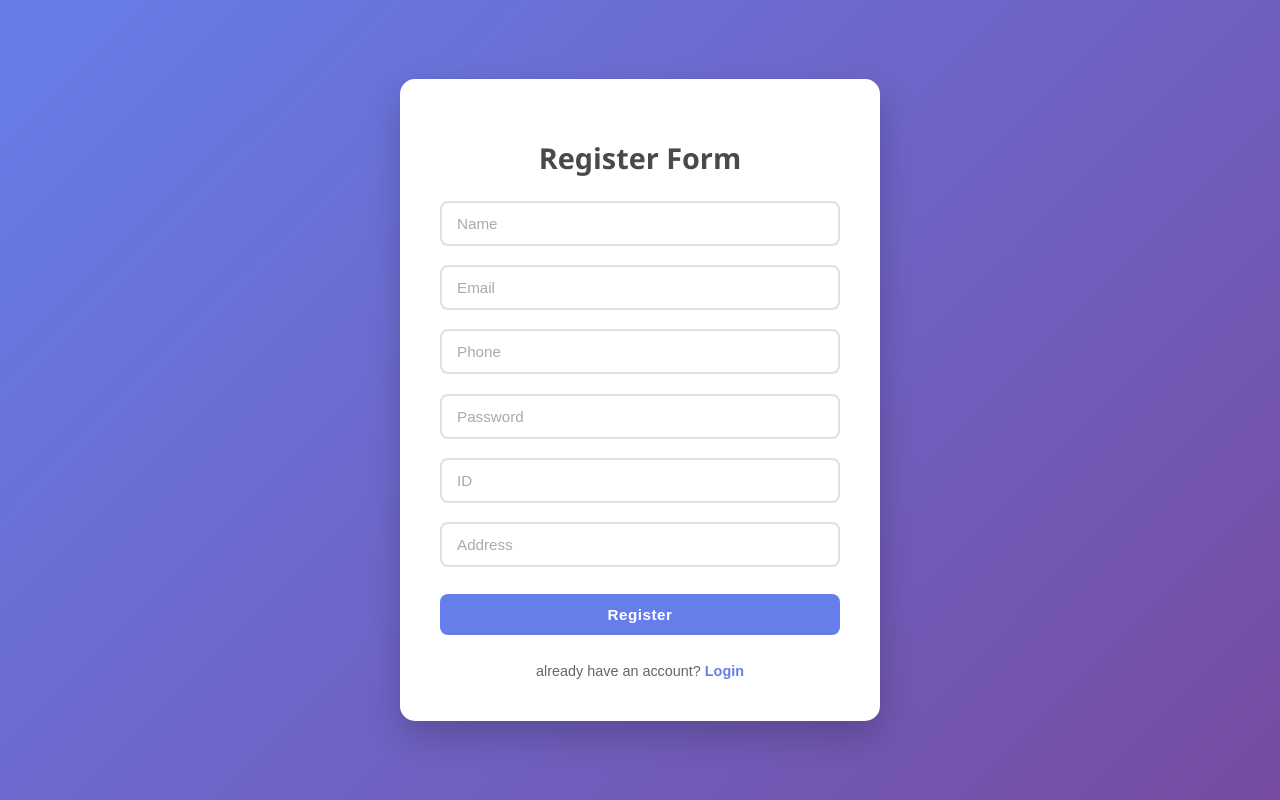
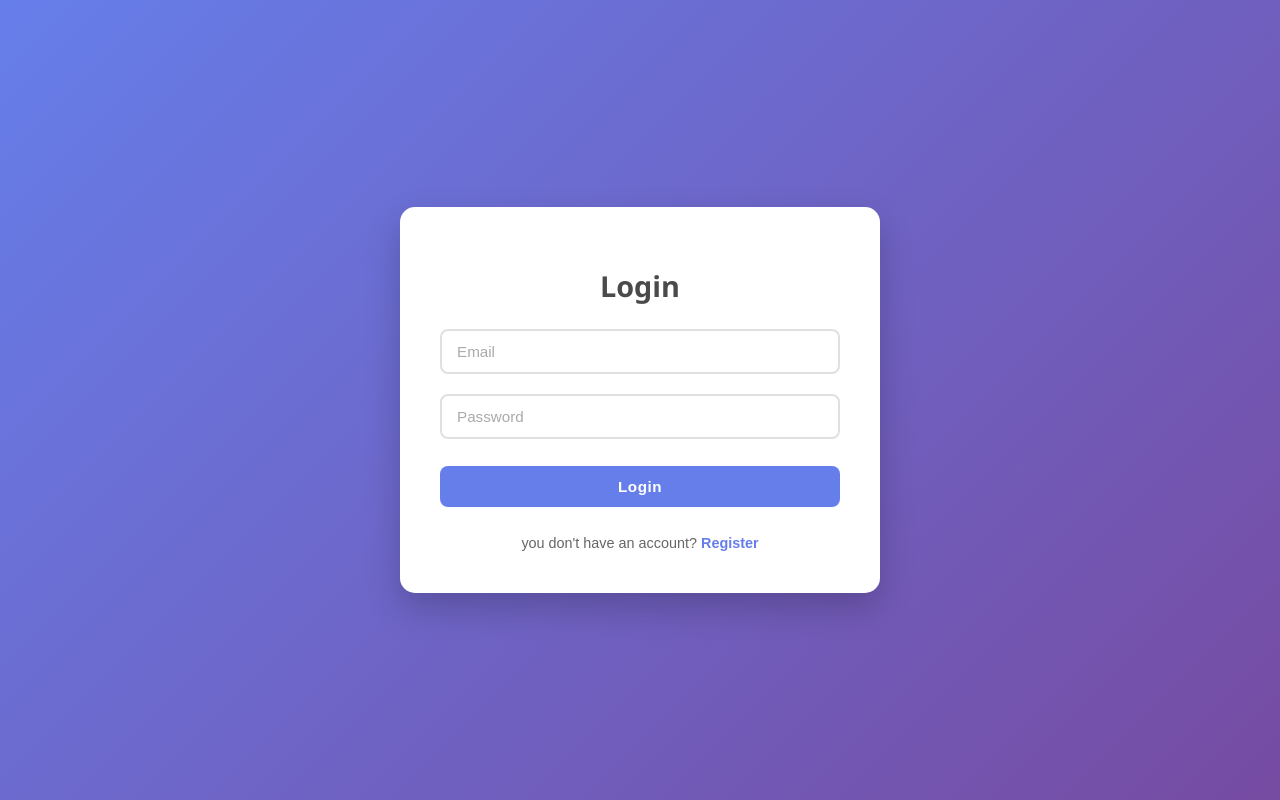
Before and after one commit to aman-2121/E-commerce, a PHP site: page /register.php in a window 1280 px wide. Run offline with PHP 8.4, Linux system fonts and the light colour scheme.

Commit message:
modify login page

```diff
--- a/register.php
+++ b/register.php
@@ -97,7 +97,25 @@ $conn->close();
 </head>
 <body>
 
-   <div class="form" id="register">
+   <div class="form" id="login">
+    <h1>Login</h1>
+    <form action="" method="POST">
+        <div class="input">
+            <input type="email" name="email" id="" placeholder="Email" required>
+        </div>
+        <div class="input">
+            <input type="password" name="password" placeholder="Password" required>
+        </div>
+        <div class="input">
+            <input type="submit" name="login" value="Login">
+        </div>
+        <div class="toggle-btn">
+            <button type="button" onclick="toggleform('register')">you don't have an account? <span class="aman">Register</span></button>
+        </div>
+    </form>
+   </div>
+
+   <div class="form" id="register" style="display: none;">
     <h1>Register Form</h1>
    <form action="" method="POST">
         <div class="input">
@@ -127,24 +145,6 @@ $conn->close();
    </form>
    </div>
 
-   <div class="form" id="login" style="display: none;">
-    <h1>Login</h1>
-    <form action="" method="POST">
-        <div class="input">
-            <input type="email" name="email" id="" placeholder="Email" required>
-        </div>
-        <div class="input">
-            <input type="password" name="password" placeholder="Password" required>
-        </div>
-        <div class="input">
-            <input type="submit" name="login" value="Login">
-        </div>
-        <div class="toggle-btn">
-            <button type="button" onclick="toggleform('register')">you do't have an account? <span class="aman">Register</span></button>
-        </div>
-    </form>
-   </div>
-
 <script>
     function toggleform(form) {
         if (form === 'register') {
```
